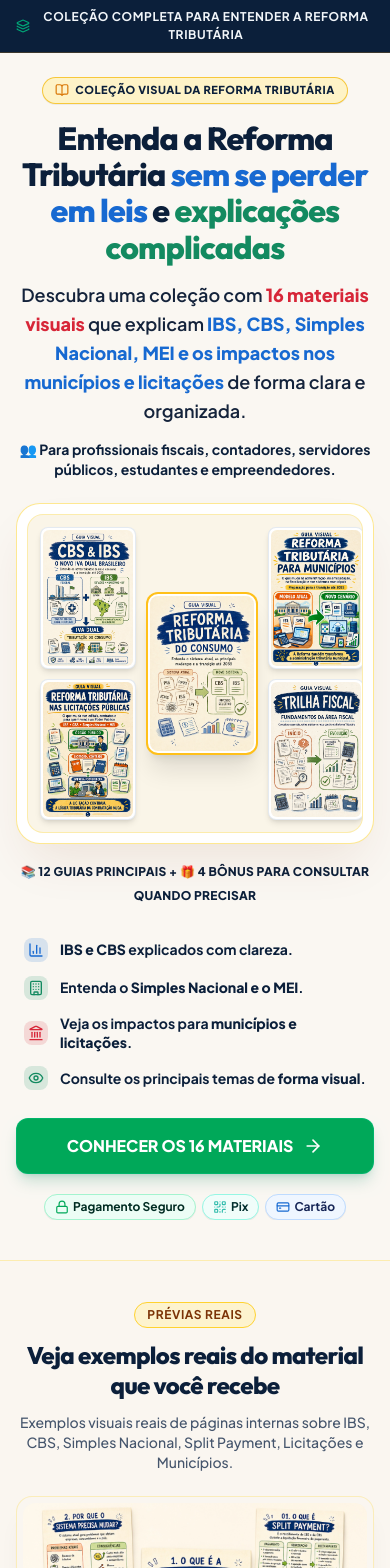
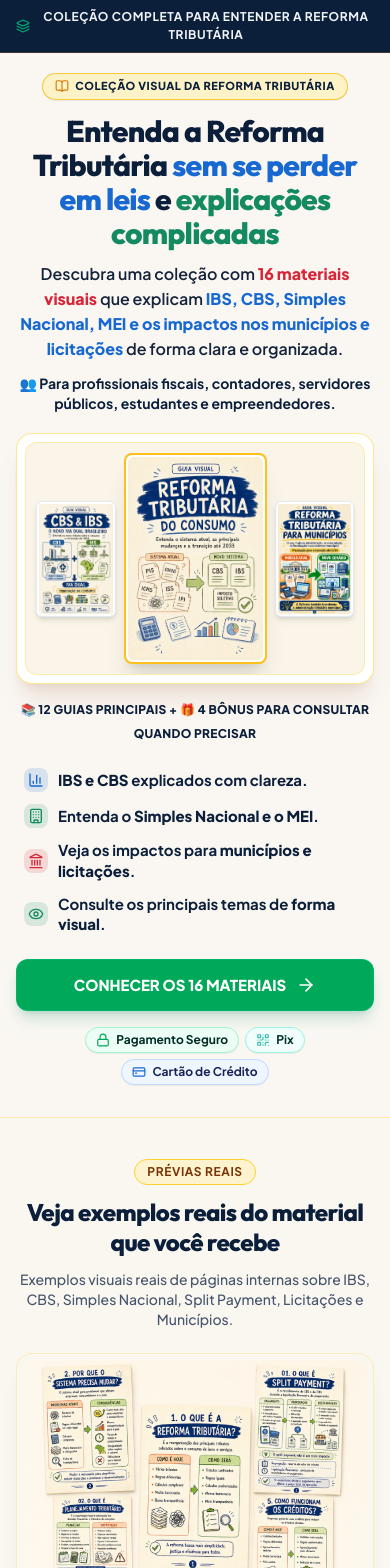
Before and after one commit to henriquecarreto/REFORMA-TRIBUTARIA, a React (Vite) app: page / in a window 390 px wide. Shown: the top 1568 px of the page. Built offline with nearby package versions, Linux system fonts and the light colour scheme.

Commit message:
fix: otimizacao mobile completa da primeira dobra, carrosseis touch snap, cards compactos dos materiais e correcoes de legibilidade

```diff
--- a/src/components/HeroSection.tsx
+++ b/src/components/HeroSection.tsx
@@ -13,7 +13,7 @@ export const HeroSection: React.FC = () => {
   };
 
   return (
-    <section className="relative pt-6 pb-10 sm:pt-10 sm:pb-14 bg-[#FAF7F2] border-b border-amber-200/60 overflow-hidden">
+    <section className="relative pt-5 pb-8 sm:pt-10 sm:pb-14 bg-[#FAF7F2] border-b border-amber-200/60 overflow-hidden">
       {/* Glows sutis de fundo */}
       <div className="absolute top-0 right-0 w-80 h-80 bg-amber-100/40 rounded-full blur-3xl pointer-events-none -z-10" />
       <div className="absolute bottom-0 left-0 w-80 h-80 bg-blue-50/40 rounded-full blur-3xl pointer-events-none -z-10" />
@@ -21,80 +21,80 @@ export const HeroSection: React.FC = () => {
       <div className="max-w-4xl mx-auto px-4 sm:px-6 lg:px-8 flex flex-col items-center text-center">
 
         {/* 1. SELO SUPERIOR DISCRETO */}
-        <div className="inline-flex items-center gap-1.5 px-3 py-1 rounded-full bg-[#FEF3C7] border border-[#F5B700]/70 text-[#0B1F3A] text-[11px] sm:text-xs font-extrabold uppercase tracking-wider mb-4 shadow-2xs">
+        <div className="inline-flex items-center gap-1.5 px-3 py-1 rounded-full bg-[#FEF3C7] border border-[#F5B700]/70 text-[#0B1F3A] text-[11px] sm:text-xs font-extrabold uppercase tracking-wider mb-3.5 shadow-2xs">
           <BookOpen className="w-3.5 h-3.5 text-[#D97706] shrink-0" />
           <span>COLEÇÃO VISUAL DA REFORMA TRIBUTÁRIA</span>
         </div>
 
-        {/* 2. TÍTULO PRINCIPAL RESTAURADO */}
-        <h1 className="text-[28px] min-[375px]:text-[32px] min-[430px]:text-[35px] sm:text-[44px] lg:text-[50px] font-extrabold text-[#0B1F3A] leading-[1.14] tracking-tight mb-4 max-w-3xl">
+        {/* 2. TÍTULO PRINCIPAL */}
+        <h1 className="text-[26px] min-[375px]:text-[30px] min-[430px]:text-[34px] sm:text-[44px] lg:text-[50px] font-extrabold text-[#0B1F3A] leading-[1.14] tracking-tight mb-3 max-w-3xl">
           Entenda a Reforma Tributária <br className="hidden sm:inline" />
           <span className="text-[#1769D1]">sem se perder em leis</span> e <span className="text-[#138A60]">explicações complicadas</span>
         </h1>
 
         {/* 3. SUBTÍTULO OTIMIZADO */}
-        <p className="text-[17px] min-[375px]:text-[18px] sm:text-[20px] lg:text-[21px] text-[#14233B] leading-[1.6] mb-3.5 font-semibold max-w-3xl text-center">
+        <p className="text-[15px] min-[375px]:text-[16px] sm:text-[19px] lg:text-[21px] text-[#14233B] leading-[1.55] mb-3 font-semibold max-w-3xl text-center">
           Descubra uma coleção com <strong className="text-[#D72638] font-black">16 materiais visuais</strong> que explicam <strong className="text-[#1769D1] font-extrabold">IBS, CBS, Simples Nacional, MEI e os impactos nos municípios e licitações</strong> de forma clara e organizada.
         </p>
 
         {/* PÚBLICO ALVO EM TEXTO PRETO (#0B1F3A) COM EMOJI 👥 */}
-        <p className="text-sm sm:text-base font-bold text-[#0B1F3A] mb-6 text-center max-w-2xl">
+        <p className="text-[13px] min-[375px]:text-sm sm:text-base font-bold text-[#0B1F3A] mb-5 text-center max-w-2xl">
           👥 Para profissionais fiscais, contadores, servidores públicos, estudantes e empreendedores.
         </p>
 
-        {/* 4. COMPOSIÇÃO ORIGINAL DE CAPAS */}
-        <div className="w-full max-w-2xl sm:max-w-3xl mb-8">
-          <div className="relative w-full bg-white p-2.5 sm:p-4 rounded-3xl border border-amber-200/90 shadow-2xl shadow-amber-900/10 transition-transform duration-300 hover:scale-[1.01]">
-            <div className="rounded-2xl overflow-hidden bg-[#FAF5E8] p-3 sm:p-5 border border-amber-200/60 relative">
+        {/* 4. COMPOSIÇÃO DE CAPAS (3 CAPAS NO MOBILE < 640PX / 5 CAPAS NO DESKTOP) */}
+        <div className="w-full max-w-2xl sm:max-w-3xl mb-6">
+          <div className="relative w-full bg-white p-2 sm:p-4 rounded-2xl sm:rounded-3xl border border-amber-200/90 shadow-xl shadow-amber-900/10 transition-transform duration-300 hover:scale-[1.01]">
+            <div className="rounded-xl sm:rounded-2xl overflow-hidden bg-[#FAF5E8] p-2.5 sm:p-5 border border-amber-200/60 relative">
 
-              {/* DISPOSIÇÃO DE 3 COLUNAS PADRÃO */}
-              <div className="flex items-center justify-between gap-2.5 sm:gap-4">
+              {/* DISPOSIÇÃO: 3 COLUNAS (25% ESQUERDA, 45% CENTRO, 25% DIREITA) */}
+              <div className="flex items-center justify-between gap-2 sm:gap-4">
 
-                {/* COLUNA ESQUERDA */}
-                <div className="w-[31%] flex flex-col gap-2.5 sm:gap-4 shrink-0">
-                  <div className="shadow-md rounded-lg sm:rounded-xl overflow-hidden border border-slate-200/90 bg-white p-0.5 sm:p-1 transition-transform hover:scale-[1.02]">
+                {/* COLUNA ESQUERDA: CAPA SUPERIOR VISÍVEL / CAPA INFERIOR OCULTA NO MOBILE */}
+                <div className="w-[25%] sm:w-[26%] flex flex-col gap-2 sm:gap-4 shrink-0">
+                  <div className="shadow-md rounded-md sm:rounded-xl overflow-hidden border border-slate-200/90 bg-white p-0.5 sm:p-1 transition-transform hover:scale-[1.02]">
                     <img
                       src="/hero/capas/capa-01-cbs-ibs.jpg"
                       alt="Guia Visual CBS e IBS"
-                      className="w-full h-auto object-cover rounded-md"
+                      className="w-full h-auto object-contain rounded-xs sm:rounded-md max-h-[135px] sm:max-h-[170px]"
                       loading="eager"
                     />
                   </div>
-                  <div className="shadow-md rounded-lg sm:rounded-xl overflow-hidden border border-slate-200/90 bg-white p-0.5 sm:p-1 transition-transform hover:scale-[1.02]">
+                  <div className="hidden sm:block shadow-md rounded-lg sm:rounded-xl overflow-hidden border border-slate-200/90 bg-white p-0.5 sm:p-1 transition-transform hover:scale-[1.02]">
                     <img
                       src="/hero/capas/capa-03-licitacoes.jpg"
                       alt="Reforma Tributária nas Licitações Públicas"
-                      className="w-full h-auto object-cover rounded-md"
+                      className="w-full h-auto object-contain rounded-md max-h-[170px]"
                       loading="eager"
                     />
                   </div>
                 </div>
 
-                {/* COLUNA CENTRAL */}
-                <div className="w-[36%] shrink-0 shadow-xl rounded-xl sm:rounded-2xl overflow-hidden border-2 border-amber-400/90 bg-white p-0.5 sm:p-1 z-10 my-auto transition-transform hover:scale-[1.03]">
+                {/* COLUNA CENTRAL: CAPA PRINCIPAL DA REFORMA TRIBUTÁRIA DO CONSUMO (45% LARGURA) */}
+                <div className="w-[45%] sm:w-[36%] shrink-0 shadow-xl rounded-lg sm:rounded-2xl overflow-hidden border-2 border-amber-400/90 bg-white p-0.5 sm:p-1 z-10 my-auto transition-transform hover:scale-[1.03]">
                   <img
                     src="/hero/capas/capa-05-consumo.jpg"
                     alt="Reforma Tributária do Consumo - Guia Principal"
-                    className="w-full h-auto object-cover rounded-lg sm:rounded-xl"
+                    className="w-full h-auto object-contain rounded-md sm:rounded-xl max-h-[230px] sm:max-h-[340px]"
                     loading="eager"
                   />
                 </div>
 
-                {/* COLUNA DIREITA */}
-                <div className="w-[31%] flex flex-col gap-2.5 sm:gap-4 shrink-0">
-                  <div className="shadow-md rounded-lg sm:rounded-xl overflow-hidden border border-slate-200/90 bg-white p-0.5 sm:p-1 transition-transform hover:scale-[1.02]">
+                {/* COLUNA DIREITA: CAPA SUPERIOR VISÍVEL / CAPA INFERIOR OCULTA NO MOBILE */}
+                <div className="w-[25%] sm:w-[26%] flex flex-col gap-2 sm:gap-4 shrink-0">
+                  <div className="shadow-md rounded-md sm:rounded-xl overflow-hidden border border-slate-200/90 bg-white p-0.5 sm:p-1 transition-transform hover:scale-[1.02]">
                     <img
                       src="/hero/capas/capa-02-municipios.jpg"
                       alt="Reforma Tributária para Municípios"
-                      className="w-full h-auto object-cover rounded-md"
+                      className="w-full h-auto object-contain rounded-xs sm:rounded-md max-h-[135px] sm:max-h-[170px]"
                       loading="eager"
                     />
                   </div>
-                  <div className="shadow-md rounded-lg sm:rounded-xl overflow-hidden border border-slate-200/90 bg-white p-0.5 sm:p-1 transition-transform hover:scale-[1.02]">
+                  <div className="hidden sm:block shadow-md rounded-lg sm:rounded-xl overflow-hidden border border-slate-200/90 bg-white p-0.5 sm:p-1 transition-transform hover:scale-[1.02]">
                     <img
                       src="/hero/capas/capa-04-trilha-fiscal.jpg"
                       alt="Trilha Fiscal"
-                      className="w-full h-auto object-cover rounded-md"
+                      className="w-full h-auto object-contain rounded-md max-h-[170px]"
                       loading="eager"
                     />
                   </div>
@@ -105,49 +105,49 @@ export const HeroSection: React.FC = () => {
             </div>
           </div>
 
-          {/* LEGENDA PADRONIZADA COM TEXTO EM PRETO (#0B1F3A), MANTENDO EMOJIS E SÍMBOLOS */}
-          <div className="mt-3.5 text-center">
-            <span className="text-xs sm:text-sm font-extrabold text-[#0B1F3A] tracking-wide">
+          {/* LEGENDA PADRONIZADA */}
+          <div className="mt-3 text-center">
+            <span className="text-[11px] min-[375px]:text-xs sm:text-sm font-extrabold text-[#0B1F3A] tracking-wide">
               📚 <strong className="text-[#0B1F3A] font-black">12 GUIAS PRINCIPAIS</strong> + 🎁 <strong className="text-[#0B1F3A] font-black">4 BÔNUS</strong> PARA CONSULTAR QUANDO PRECISAR
             </span>
           </div>
         </div>
 
-        {/* 5. BENEFÍCIOS PADRONIZADOS EM TEXTO PRETO (#0B1F3A), MANTENDO OS ÍCONES E SÍMBOLOS */}
-        <div className="w-full max-w-2xl mb-7 px-2">
-          <ul className="grid grid-cols-1 sm:grid-cols-2 gap-3.5 text-left">
-            <li className="flex items-center gap-3">
+        {/* 5. BENEFÍCIOS (EM 1 COLUNA NO MOBILE COM FONTE MÍNIMA 15PX) */}
+        <div className="w-full max-w-2xl mb-6 px-2">
+          <ul className="grid grid-cols-1 sm:grid-cols-2 gap-3 sm:gap-3.5 text-left">
+            <li className="flex items-center gap-2.5">
               <div className="w-6 h-6 rounded-lg bg-[#1769D1]/15 text-[#1769D1] flex items-center justify-center shrink-0">
                 <BarChart3 className="w-4 h-4" />
               </div>
-              <span className="text-sm sm:text-base font-bold text-[#0B1F3A] leading-snug">
+              <span className="text-[15px] sm:text-base font-bold text-[#0B1F3A] leading-snug">
                 <strong className="text-[#0B1F3A] font-extrabold">IBS e CBS</strong> explicados com clareza.
               </span>
             </li>
 
-            <li className="flex items-center gap-3">
+            <li className="flex items-center gap-2.5">
               <div className="w-6 h-6 rounded-lg bg-[#138A60]/15 text-[#138A60] flex items-center justify-center shrink-0">
                 <Building className="w-4 h-4" />
               </div>
-              <span className="text-sm sm:text-base font-bold text-[#0B1F3A] leading-snug">
+              <span className="text-[15px] sm:text-base font-bold text-[#0B1F3A] leading-snug">
                 Entenda o <strong className="text-[#0B1F3A] font-extrabold">Simples Nacional e o MEI</strong>.
               </span>
             </li>
 
-            <li className="flex items-center gap-3">
+            <li className="flex items-center gap-2.5">
               <div className="w-6 h-6 rounded-lg bg-[#D72638]/15 text-[#D72638] flex items-center justify-center shrink-0">
                 <Landmark className="w-4 h-4" />
               </div>
-              <span className="text-sm sm:text-base font-bold text-[#0B1F3A] leading-snug">
+              <span className="text-[15px] sm:text-base font-bold text-[#0B1F3A] leading-snug">
                 Veja os impactos para <strong className="text-[#0B1F3A] font-extrabold">municípios e licitações</strong>.
               </span>
             </li>
 
-            <li className="flex items-center gap-3">
+            <li className="flex items-center gap-2.5">
               <div className="w-6 h-6 rounded-lg bg-[#138A60]/15 text-[#138A60] flex items-center justify-center shrink-0">
                 <Eye className="w-4 h-4" />
               </div>
-              <span className="text-sm sm:text-base font-bold text-[#0B1F3A] leading-snug">
+              <span className="text-[15px] sm:text-base font-bold text-[#0B1F3A] leading-snug">
                 Consulte os principais temas de <strong className="text-[#0B1F3A] font-extrabold">forma visual</strong>.
               </span>
             </li>
@@ -159,27 +159,27 @@ export const HeroSection: React.FC = () => {
           <a
             href="#materiais"
             onClick={scrollToMaterials}
-            className="w-full bg-[#00A859] hover:bg-[#008C4A] text-white font-extrabold text-[16px] sm:text-lg min-h-[56px] sm:min-h-[62px] py-3.5 px-6 rounded-xl flex items-center justify-center gap-2.5 cursor-pointer group shadow-lg shadow-emerald-700/20 hover:scale-[1.01] active:scale-[0.99] transition-all text-center border border-emerald-400/30"
+            className="w-full bg-[#00A859] hover:bg-[#008C4A] text-white font-extrabold text-[15px] sm:text-lg min-h-[52px] sm:min-h-[62px] py-3.5 px-6 rounded-xl flex items-center justify-center gap-2.5 cursor-pointer group shadow-lg shadow-emerald-700/20 hover:scale-[1.01] active:scale-[0.99] transition-all text-center border border-emerald-400/30"
           >
             <span>CONHECER OS 16 MATERIAIS</span>
             <ArrowRight className="w-5 h-5 group-hover:translate-x-1 transition-transform shrink-0" />
           </a>
 
-          {/* INFORMAÇÃO VISUAL DE PAGAMENTO SEGURO, PIX E CARTÃO (PADRONIZADA EM 1 LINHA SEQUENCIAL NO CELULAR E DESKTOP) */}
-          <div className="flex flex-nowrap items-center justify-center gap-1.5 sm:gap-3 text-[11px] min-[375px]:text-xs sm:text-sm font-bold text-[#0B1F3A] text-center pt-2 max-w-full overflow-x-auto no-scrollbar">
-            <span className="inline-flex items-center gap-1 sm:gap-1.5 px-2 py-1 min-[375px]:px-2.5 sm:px-3 rounded-full bg-emerald-50 border border-emerald-200 text-emerald-950 shadow-2xs whitespace-nowrap shrink-0">
+          {/* INFORMAÇÃO VISUAL DE PAGAMENTO SEGURO, PIX E CARTÃO (QUEBRA AUTOMÁTICA EM FLEX-WRAP SEM SCROLLBAR) */}
+          <div className="flex flex-wrap items-center justify-center gap-1.5 sm:gap-3 text-xs sm:text-sm font-bold text-[#0B1F3A] text-center pt-1 w-full">
+            <span className="inline-flex items-center gap-1.5 px-2.5 py-1 rounded-full bg-emerald-50 border border-emerald-200 text-emerald-950 shadow-2xs whitespace-nowrap">
               <Lock className="w-3.5 h-3.5 text-[#00A859] shrink-0" />
               <span>Pagamento Seguro</span>
             </span>
 
-            <span className="inline-flex items-center gap-1 sm:gap-1.5 px-2 py-1 min-[375px]:px-2.5 sm:px-3 rounded-full bg-teal-50 border border-teal-200 text-teal-950 shadow-2xs whitespace-nowrap shrink-0">
+            <span className="inline-flex items-center gap-1.5 px-2.5 py-1 rounded-full bg-teal-50 border border-teal-200 text-teal-950 shadow-2xs whitespace-nowrap">
               <QrCode className="w-3.5 h-3.5 text-[#32BCAD] shrink-0" />
               <span>Pix</span>
             </span>
 
-            <span className="inline-flex items-center gap-1 sm:gap-1.5 px-2 py-1 min-[375px]:px-2.5 sm:px-3 rounded-full bg-blue-50 border border-blue-200 text-blue-950 shadow-2xs whitespace-nowrap shrink-0">
+            <span className="inline-flex items-center gap-1.5 px-2.5 py-1 rounded-full bg-blue-50 border border-blue-200 text-blue-950 shadow-2xs whitespace-nowrap">
               <CreditCard className="w-3.5 h-3.5 text-[#1769D1] shrink-0" />
-              <span>Cartão <span className="hidden min-[400px]:inline">de Crédito</span></span>
+              <span>Cartão de Crédito</span>
             </span>
           </div>
         </div>
```
Also changed, not shown: src/components/MaterialCarousel.tsx (+87 -18 lines), src/components/ProductBundle.tsx (+69 -64 lines), src/components/ShowcaseGallery.tsx (+81 -14 lines).
